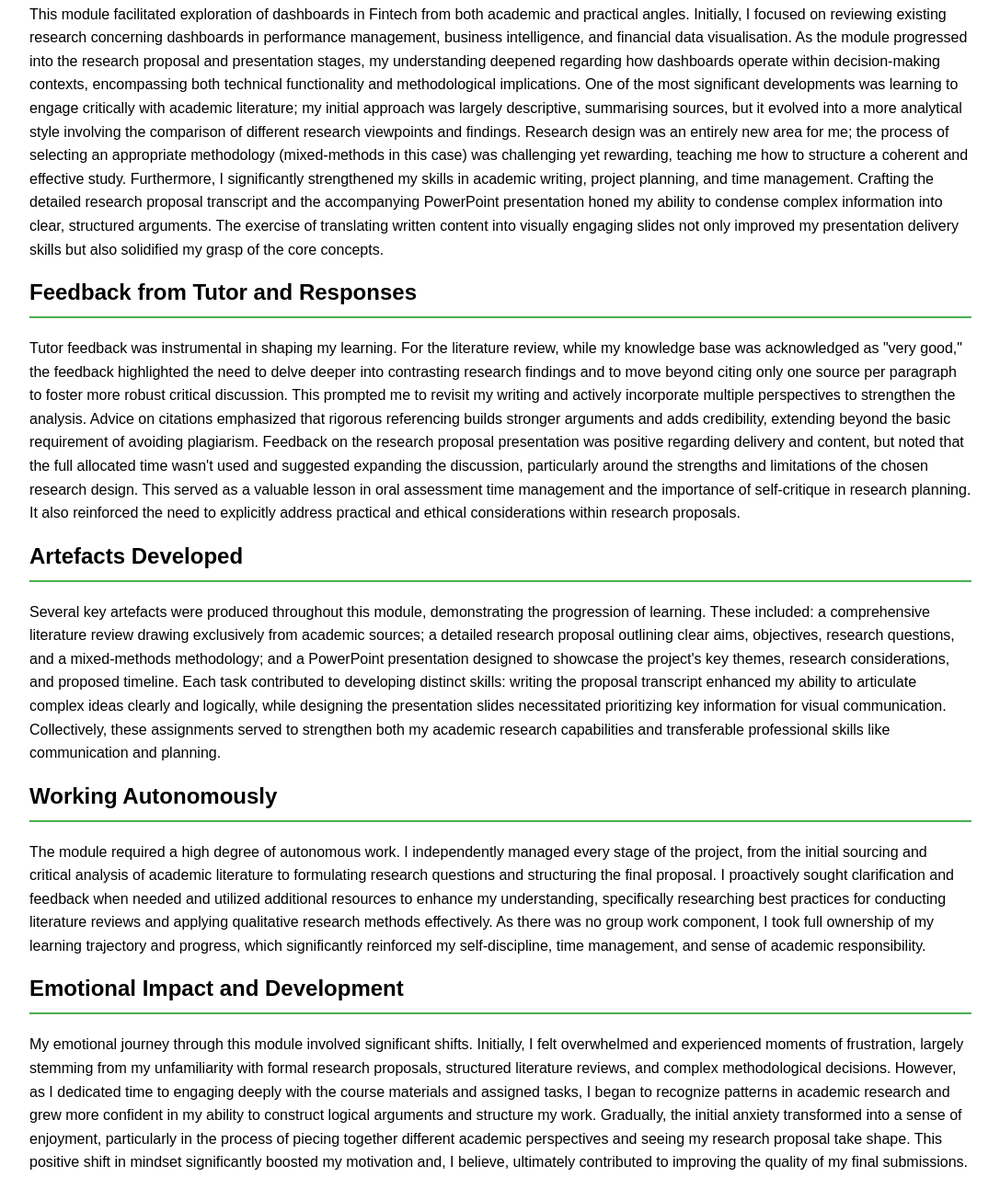
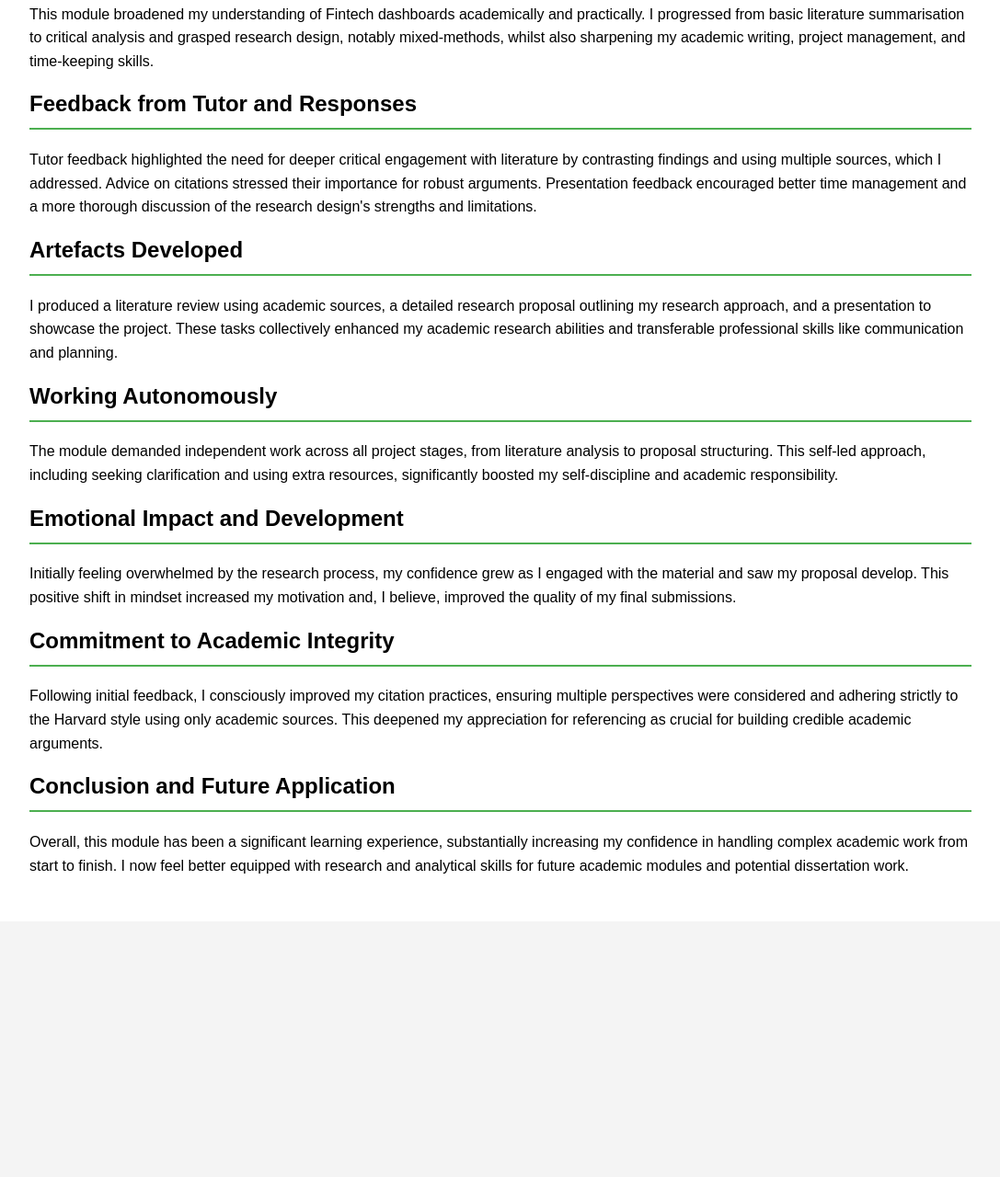
Before and after one commit to shur94/ResearchProposal, a plain HTML site: page reflection.html in a window 1280 px wide. Shown: the part 269-1549 px from the top of the page at 92% size, without its empty margins (96-1183 px from the left). After the commit the page ends 1271 px from the top, so only its background shows below. Drawn offline with Linux system fonts and the light colour scheme.

Commit message:
Update reflection.html

```diff
--- a/reflection.html
+++ b/reflection.html
@@ -27,25 +27,25 @@
     </nav>
     <div class="container">
         <h2>Reflection on Learning Outcomes</h2>
-        <p>This module facilitated exploration of dashboards in Fintech from both academic and practical angles. Initially, I focused on reviewing existing research concerning dashboards in performance management, business intelligence, and financial data visualisation. As the module progressed into the research proposal and presentation stages, my understanding deepened regarding how dashboards operate within decision-making contexts, encompassing both technical functionality and methodological implications. One of the most significant developments was learning to engage critically with academic literature; my initial approach was largely descriptive, summarising sources, but it evolved into a more analytical style involving the comparison of different research viewpoints and findings. Research design was an entirely new area for me; the process of selecting an appropriate methodology (mixed-methods in this case) was challenging yet rewarding, teaching me how to structure a coherent and effective study. Furthermore, I significantly strengthened my skills in academic writing, project planning, and time management. Crafting the detailed research proposal transcript and the accompanying PowerPoint presentation honed my ability to condense complex information into clear, structured arguments. The exercise of translating written content into visually engaging slides not only improved my presentation delivery skills but also solidified my grasp of the core concepts.</p>
+        <p>This module broadened my understanding of Fintech dashboards academically and practically. I progressed from basic literature summarisation to critical analysis and grasped research design, notably mixed-methods, whilst also sharpening my academic writing, project management, and time-keeping skills.</p>
 
         <h2>Feedback from Tutor and Responses</h2>
-        <p>Tutor feedback was instrumental in shaping my learning. For the literature review, while my knowledge base was acknowledged as "very good," the feedback highlighted the need to delve deeper into contrasting research findings and to move beyond citing only one source per paragraph to foster more robust critical discussion. This prompted me to revisit my writing and actively incorporate multiple perspectives to strengthen the analysis. Advice on citations emphasized that rigorous referencing builds stronger arguments and adds credibility, extending beyond the basic requirement of avoiding plagiarism. Feedback on the research proposal presentation was positive regarding delivery and content, but noted that the full allocated time wasn't used and suggested expanding the discussion, particularly around the strengths and limitations of the chosen research design. This served as a valuable lesson in oral assessment time management and the importance of self-critique in research planning. It also reinforced the need to explicitly address practical and ethical considerations within research proposals.</p>
+        <p>Tutor feedback highlighted the need for deeper critical engagement with literature by contrasting findings and using multiple sources, which I addressed. Advice on citations stressed their importance for robust arguments. Presentation feedback encouraged better time management and a more thorough discussion of the research design's strengths and limitations.</p>
 
         <h2>Artefacts Developed</h2>
-        <p>Several key artefacts were produced throughout this module, demonstrating the progression of learning. These included: a comprehensive literature review drawing exclusively from academic sources; a detailed research proposal outlining clear aims, objectives, research questions, and a mixed-methods methodology; and a PowerPoint presentation designed to showcase the project's key themes, research considerations, and proposed timeline. Each task contributed to developing distinct skills: writing the proposal transcript enhanced my ability to articulate complex ideas clearly and logically, while designing the presentation slides necessitated prioritizing key information for visual communication. Collectively, these assignments served to strengthen both my academic research capabilities and transferable professional skills like communication and planning.</p>
+        <p>I produced a literature review using academic sources, a detailed research proposal outlining my research approach, and a presentation to showcase the project. These tasks collectively enhanced my academic research abilities and transferable professional skills like communication and planning.</p>
 
         <h2>Working Autonomously</h2>
-        <p>The module required a high degree of autonomous work. I independently managed every stage of the project, from the initial sourcing and critical analysis of academic literature to formulating research questions and structuring the final proposal. I proactively sought clarification and feedback when needed and utilized additional resources to enhance my understanding, specifically researching best practices for conducting literature reviews and applying qualitative research methods effectively. As there was no group work component, I took full ownership of my learning trajectory and progress, which significantly reinforced my self-discipline, time management, and sense of academic responsibility.</p>
+        <p>The module demanded independent work across all project stages, from literature analysis to proposal structuring. This self-led approach, including seeking clarification and using extra resources, significantly boosted my self-discipline and academic responsibility.</p>
 
         <h2>Emotional Impact and Development</h2>
-        <p>My emotional journey through this module involved significant shifts. Initially, I felt overwhelmed and experienced moments of frustration, largely stemming from my unfamiliarity with formal research proposals, structured literature reviews, and complex methodological decisions. However, as I dedicated time to engaging deeply with the course materials and assigned tasks, I began to recognize patterns in academic research and grew more confident in my ability to construct logical arguments and structure my work. Gradually, the initial anxiety transformed into a sense of enjoyment, particularly in the process of piecing together different academic perspectives and seeing my research proposal take shape. This positive shift in mindset significantly boosted my motivation and, I believe, ultimately contributed to improving the quality of my final submissions.</p>
+        <p>Initially feeling overwhelmed by the research process, my confidence grew as I engaged with the material and saw my proposal develop. This positive shift in mindset increased my motivation and, I believe, improved the quality of my final submissions.</p>
 
         <h2>Commitment to Academic Integrity</h2>
-        <p>Maintaining academic integrity was a key focus, particularly after receiving initial feedback on citation practices. I made a conscious and dedicated effort to improve how I integrated and referenced sources. This involved revisiting each paragraph of my work to ensure multiple viewpoints were considered where appropriate and confirming that all references adhered correctly to the Harvard referencing style. In both the research proposal transcript and the presentation materials, citations were used carefully and deliberately, strictly avoiding non-academic sources to uphold academic rigour. This process deepened my appreciation for referencing, not merely as a procedural formality, but as a fundamental practice for building credible, evidence-based arguments in academic discourse.</p>
+        <p>Following initial feedback, I consciously improved my citation practices, ensuring multiple perspectives were considered and adhering strictly to the Harvard style using only academic sources. This deepened my appreciation for referencing as crucial for building credible academic arguments.</p>
 
         <h2>Conclusion and Future Application</h2>
-        <p>Overall, this module represents a significant and transformative learning experience. The process of selecting a research topic, critically reviewing relevant literature, designing a feasible research study, and presenting the proposal has substantially built my confidence in handling complex academic work from start to finish. I now feel considerably better equipped with the necessary research and analytical skills to tackle future academic modules, and potentially a dissertation project. The challenges encountered along the way, particularly in areas like critical analysis and research design, pushed me to develop new competencies, and witnessing the progress made has been incredibly rewarding and motivating for future academic endeavours.</p>
+        <p>Overall, this module has been a significant learning experience, substantially increasing my confidence in handling complex academic work from start to finish. I now feel better equipped with research and analytical skills for future academic modules and potential dissertation work.</p>
     </div>
 </body>
 </html>
```
